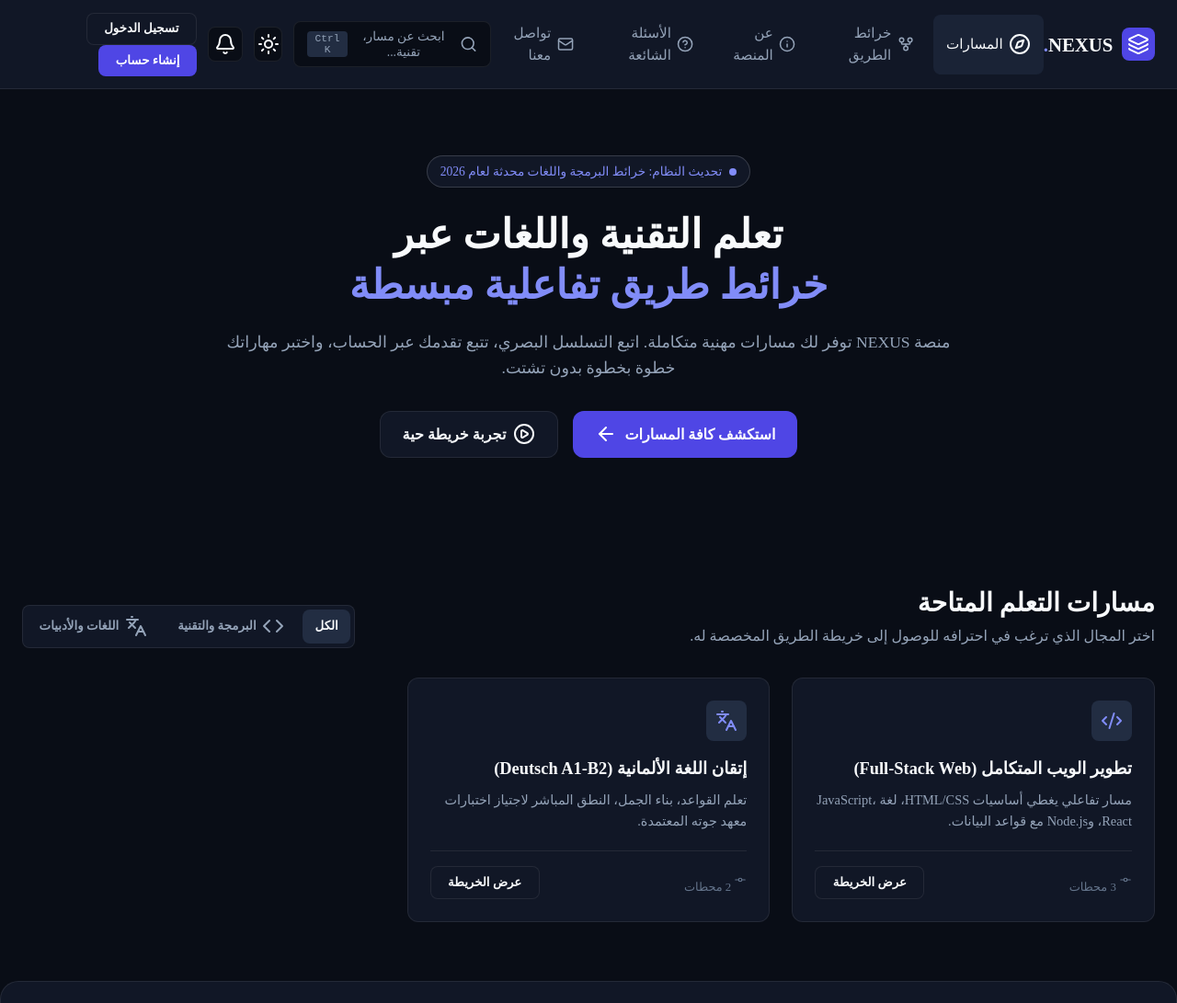
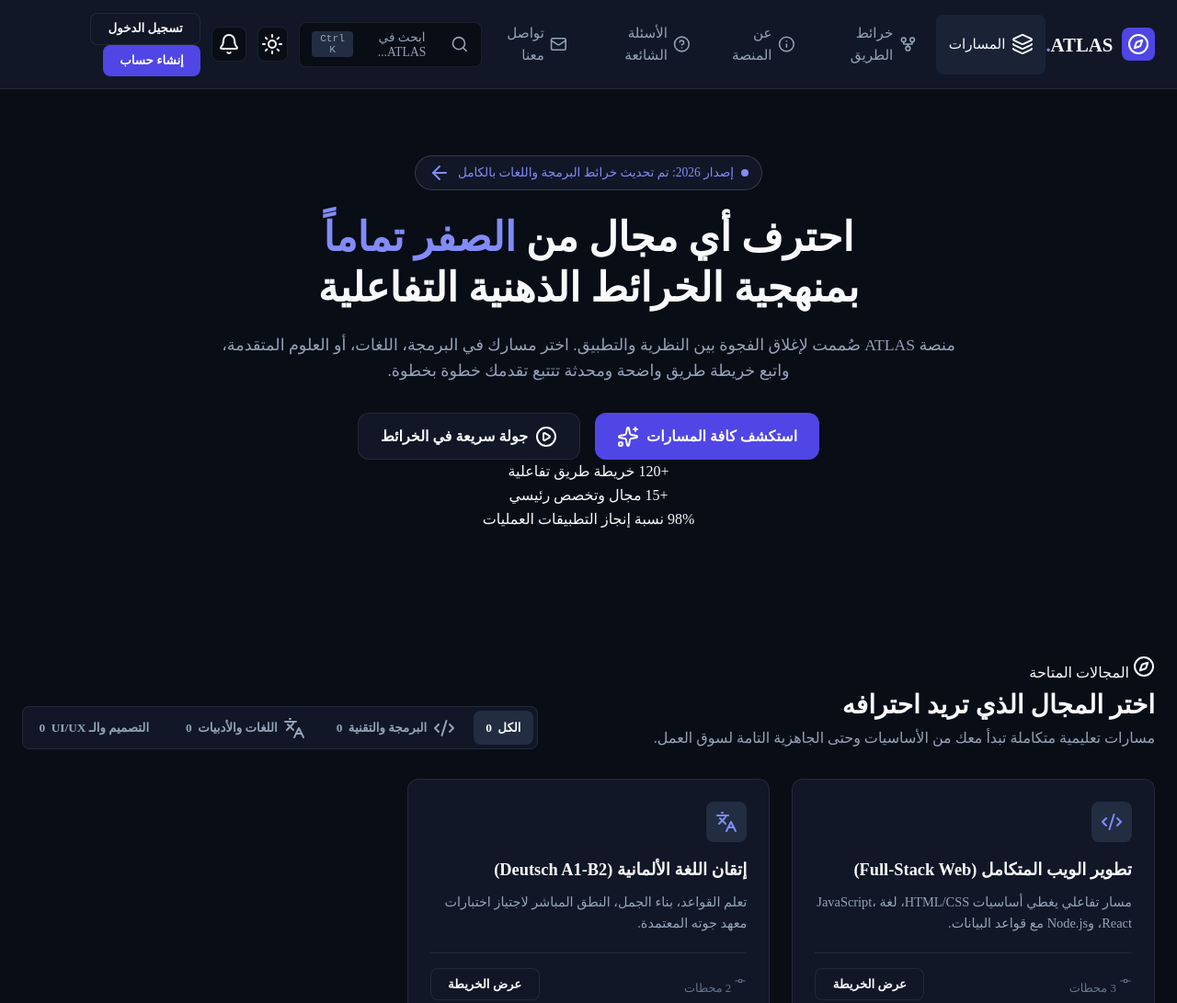
Before and after one commit to Sadaka-app-eg/Atlas, a plain HTML site: page index.html in a window 1280 px wide. Shown: the top 1091 px of the page at 92% size. Drawn offline with nearby package versions, Linux system fonts and the light colour scheme; no server answers.

Commit message:
Update index.html

```diff
--- a/index.html
+++ b/index.html
@@ -25,76 +25,129 @@
         <span>أنت تعمل حالياً في وضع عدم الاتصال (Offline Mode). قد لا تتحديث الأنشطة فوراً.</span>
     </div>
 
-    <!-- Global Header -->
-    <header class="global-header">
+  <!-- ==========================================================================
+   Global Sticky Header Architecture - ATLAS Platform
+   ========================================================================== -->
+<header class="global-header" id="mainHeader">
     <div class="header-container">
-            <a href="#" class="brand-logo" aria-label="NEXUS الصفحة الرئيسية">
-                <div class="logo-badge"><i data-lucide="layers"></i></div>
-                <span class="logo-title">NEXUS<span class="accent-dot">.</span></span>
+
+        <!-- Brand Identity & Logo -->
+        <a href="#" class="brand-logo" aria-label="ATLAS الصفحة الرئيسية">
+            <div class="logo-badge" aria-hidden="true">
+                <i data-lucide="compass"></i>
+            </div>
+            <span class="logo-title">ATLAS<span class="accent-dot">.</span></span>
         </a>
 
-            <nav class="desktop-nav" aria-label="التنقل الرئيسي">
-                <a href="#tracks" class="nav-item active"><i data-lucide="compass"></i> المسارات</a>
-                <a href="#roadmaps" class="nav-item"><i data-lucide="git-fork"></i> خرائط الطريق</a>
-                <a href="#about" class="nav-item"><i data-lucide="info"></i> عن المنصة</a>
-                <a href="#faq" class="nav-item"><i data-lucide="help-circle"></i> الأسئلة الشائعة</a>
-                <a href="#contact" class="nav-item"><i data-lucide="mail"></i> تواصل معنا</a>
+        <!-- Desktop Navigation Items -->
+        <nav class="desktop-nav" aria-label="التنقل الرئيسي داخل المنصة">
+            <a href="#tracks" class="nav-item active" data-nav="tracks">
+                <i data-lucide="layers"></i>
+                <span>المسارات</span>
+            </a>
+            <a href="#roadmaps" class="nav-item" data-nav="roadmaps">
+                <i data-lucide="git-fork"></i>
+                <span>خرائط الطريق</span>
+            </a>
+            <a href="#about" class="nav-item" data-nav="about">
+                <i data-lucide="info"></i>
+                <span>عن المنصة</span>
+            </a>
+            <a href="#faq" class="nav-item" data-nav="faq">
+                <i data-lucide="help-circle"></i>
+                <span>الأسئلة الشائعة</span>
+            </a>
+            <a href="#contact" class="nav-item" data-nav="contact">
+                <i data-lucide="mail"></i>
+                <span>تواصل معنا</span>
+            </a>
         </nav>
 
+        <!-- Global Header Controls & Actions -->
         <div class="header-actions">
-                <button class="search-trigger" id="searchTriggerBtn" aria-label="فتح البحث السريع">
-                    <i data-lucide="search"></i>
-                    <span class="search-label">ابحث عن مسار، تقنية...</span>
-                    <kbd>Ctrl K</kbd>
+
+            <!-- Quick Search Palette Trigger -->
+            <button class="search-trigger" id="searchTriggerBtn" type="button" aria-label="فتح نافذة البحث السريع">
+                <i data-lucide="search" aria-hidden="true"></i>
+                <span class="search-label">ابحث في ATLAS...</span>
+                <kbd class="key-badge">Ctrl K</kbd>
             </button>
 
-                <button class="icon-button theme-toggle-btn" id="themeToggleBtn" title="تبديل الثيم">
-                    <i data-lucide="sun" class="sun-icon"></i>
-                    <i data-lucide="moon" class="moon-icon"></i>
+            <!-- Theme Switcher Button (Dark / Light) -->
+            <button class="icon-button theme-toggle-btn" id="themeToggleBtn" type="button" title="تبديل مظهر المنصة" aria-label="تبديل مظهر المنصة">
+                <i data-lucide="sun" class="sun-icon" aria-hidden="true"></i>
+                <i data-lucide="moon" class="moon-icon" aria-hidden="true"></i>
             </button>
 
-                <div class="notifications-wrapper">
-                    <button class="icon-button" id="notifBtn" aria-label="الإشعارات">
-                        <i data-lucide="bell"></i>
-                        <span class="notif-badge hidden" id="notifBadge">0</span>
+            <!-- Notifications Center Component -->
+            <div class="notifications-wrapper" id="notifWrapper">
+                <button class="icon-button notif-btn" id="notifBtn" type="button" aria-label="مركز الإشعارات" aria-expanded="false">
+                    <i data-lucide="bell" aria-hidden="true"></i>
+                    <span class="notif-badge hidden" id="notifBadge" aria-label="عدد الإشعارات غير المقروءة">0</span>
                 </button>
 
-                    <div class="notif-dropdown hidden" id="notifDropdown">
+                <!-- Notifications Dropdown Panel -->
+                <div class="notif-dropdown hidden" id="notifDropdown" role="menu">
                     <div class="dropdown-header">
+                        <div class="title-group">
                             <h4>الإشعارات</h4>
-                            <button class="link-btn" id="markAllRead">تحديد الكل كمقروء</button>
+                            <span class="unread-count-pill" id="unreadCountPill">0 جديد</span>
+                        </div>
+                        <button class="link-btn" id="markAllReadBtn" type="button">تحديد الكل كمقروء</button>
                     </div>
                     <div class="notif-list" id="notifList">
-                            <p class="empty-notif">لا توجد إشعارات جديدة حالياً.</p>
+                        <div class="empty-notif-state">
+                            <i data-lucide="bell-off" aria-hidden="true"></i>
+                            <p>لا توجد إشعارات جديدة في الوقت الحالي.</p>
+                        </div>
                     </div>
                 </div>
             </div>
 
-                <!-- Unauthenticated State -->
+            <!-- Auth State Container 1: Guest View (Default Unauthenticated) -->
             <div class="auth-buttons" id="loggedOutView">
-                    <button class="btn btn-secondary" id="loginBtn">تسجيل الدخول</button>
-                    <button class="btn btn-primary" id="signupBtn">إنشاء حساب</button>
+                <button class="btn btn-secondary" id="loginBtn" type="button">تسجيل الدخول</button>
+                <button class="btn btn-primary" id="signupBtn" type="button">إنشاء حساب</button>
             </div>
 
-                <!-- Authenticated User Profile -->
+            <!-- Auth State Container 2: Logged In User View (Hidden by Default) -->
             <div class="user-profile-menu hidden" id="loggedInView">
-                    <button class="avatar-btn" id="avatarBtn">
-                        <span class="avatar-text" id="avatarText">U</span>
+                <button class="avatar-btn" id="avatarBtn" type="button" aria-expanded="false" aria-label="قائمة الحساب الشخصي">
+                    <span class="avatar-text" id="avatarText">A</span>
+                    <span class="status-dot-online" title="متصل الآن"></span>
                 </button>
-                    <div class="profile-dropdown hidden" id="profileDropdown">
-                        <div class="user-info">
-                            <strong id="userNameDisplay">المستخدم</strong>
-                            <span id="userEmailDisplay">user@example.com</span>
+
+                <!-- Profile Dropdown Menu -->
+                <div class="profile-dropdown hidden" id="profileDropdown" role="menu">
+                    <div class="user-info-card">
+                        <div class="user-avatar-large" id="menuAvatarLarge">A</div>
+                        <div class="user-text-details">
+                            <strong id="userNameDisplay">أحمد حسني</strong>
+                            <span id="userEmailDisplay">ahmed@example.com</span>
                         </div>
-                        <hr>
-                        <a href="#settings" id="openSettingsBtn" class="dropdown-item"><i data-lucide="settings"></i> الإعدادات</a>
-                        <button id="logoutBtn" class="dropdown-item danger"><i data-lucide="log-out"></i> تسجيل الخروج</button>
+                    </div>
+                    <div class="dropdown-divider"></div>
+                    <a href="#settings" class="dropdown-item" id="openSettingsBtn" role="menuitem">
+                        <i data-lucide="settings" aria-hidden="true"></i>
+                        <span>إعدادات الحساب</span>
+                    </a>
+                    <a href="#my-progress" class="dropdown-item" id="myProgressBtn" role="menuitem">
+                        <i data-lucide="bookmark" aria-hidden="true"></i>
+                        <span>مساراتي المحفوظة</span>
+                    </a>
+                    <div class="dropdown-divider"></div>
+                    <button class="dropdown-item danger-item" id="logoutBtn" type="button" role="menuitem">
+                        <i data-lucide="log-out" aria-hidden="true"></i>
+                        <span>تسجيل الخروج</span>
+                    </button>
                 </div>
             </div>
 
-                <button class="mobile-menu-btn" id="mobileMenuBtn" aria-label="القائمة">
-                    <i data-lucide="menu"></i>
+            <!-- Mobile Drawer Menu Toggle Button -->
+            <button class="mobile-menu-btn" id="mobileMenuBtn" type="button" aria-label="فتح القائمة الجانبية">
+                <i data-lucide="menu" aria-hidden="true"></i>
             </button>
+
         </div>
     </div>
 </header>
@@ -102,44 +155,108 @@
     <!-- Main Application Canvas -->
     <main id="main-content">
 
-        <!-- Hero Section -->
-        <section class="hero-section">
-            <div class="hero-content">
-                <div class="pill-badge">
-                    <span class="pulse-indicator"></span>
-                    <span>تحديث النظام: خرائط البرمجة واللغات محدثة لعام 2026</span>
+<!-- ==========================================================================
+   Hero Section Architecture - ATLAS Engine
+   ========================================================================== -->
+<section class="hero-section" id="heroSection">
+    <div class="hero-container">
+
+        <!-- Live Status Pill Badge -->
+        <div class="pill-badge" role="status">
+            <span class="pulse-indicator" aria-hidden="true"></span>
+            <span class="badge-text">إصدار 2026: تم تحديث خرائط البرمجة واللغات بالكامل</span>
+            <i data-lucide="arrow-left" class="badge-icon" aria-hidden="true"></i>
         </div>
+
+        <!-- Main Headline & Value Proposition -->
         <h1 class="hero-heading">
-                    تعلم التقنية واللغات عبر <br>
-                    <span class="text-accent">خرائط طريق تفاعلية مبسطة</span>
+            احترف أي مجال من <span class="text-accent">الصفر تماماً</span><br>
+            بمنهجية الخرائط الذهنية التفاعلية
         </h1>
+
+        <!-- Subtitle Narrative -->
         <p class="hero-lead">
-                    منصة NEXUS توفر لك مسارات مهنية متكاملة. اتبع التسلسل البصري، تتبع تقدمك عبر الحساب، واختبر مهاراتك خطوة بخطوة بدون تشتت.
+            منصة ATLAS صُممت لإغلاق الفجوة بين النظرية والتطبيق. اختر مسارك في البرمجة، اللغات، أو العلوم المتقدمة، واتبع خريطة طريق واضحة ومحدثة تتتبع تقدمك خطوة بخطوة.
         </p>
+
+        <!-- Primary Call To Actions -->
         <div class="hero-controls">
-                    <a href="#tracks" class="btn btn-primary btn-lg">استكشف كافة المسارات <i data-lucide="arrow-left"></i></a>
-                    <a href="#roadmaps" class="btn btn-secondary btn-lg"><i data-lucide="play-circle"></i> تجربة خريطة حية</a>
+            <a href="#tracks" class="btn btn-primary btn-lg" id="exploreTracksCta">
+                <span>استكشف كافة المسارات</span>
+                <i data-lucide="sparkles" aria-hidden="true"></i>
+            </a>
+            <a href="#roadmaps" class="btn btn-secondary btn-lg" id="demoRoadmapCta">
+                <i data-lucide="play-circle" aria-hidden="true"></i>
+                <span>جولة سريعة في الخرائط</span>
+            </a>
         </div>
+
+        <!-- Platform Proof Stats Banner -->
+        <div class="stats-banner" id="statsBanner" aria-label="إحصائيات المنصة">
+            <div class="stat-item">
+                <span class="stat-number" id="statRoadmapsCount">+120</span>
+                <span class="stat-label">خريطة طريق تفاعلية</span>
+            </div>
+            <div class="stat-divider" aria-hidden="true"></div>
+            <div class="stat-item">
+                <span class="stat-number" id="statTracksCount">+15</span>
+                <span class="stat-label">مجال وتخصص رئيسي</span>
+            </div>
+            <div class="stat-divider" aria-hidden="true"></div>
+            <div class="stat-item">
+                <span class="stat-number" id="statCompletionRate">98%</span>
+                <span class="stat-label">نسبة إنجاز التطبيقات العمليات</span>
+            </div>
+        </div>
+
     </div>
 </section>
 
-        <!-- Tracks Section -->
-        <section class="section-container" id="tracks">
+<!-- ==========================================================================
+   Tracks Grid & Filter Engine - ATLAS Engine
+   ========================================================================== -->
+<section class="section-container" id="tracks" aria-labelledby="tracksHeading">
+
+    <!-- Section Header & Category Pills -->
     <div class="section-title-group">
-                <div>
-                    <h2 class="section-heading">مسارات التعلم المتاحة</h2>
-                    <p class="section-subheading">اختر المجال الذي ترغب في احترافه للوصول إلى خريطة الطريق المخصصة له.</p>
+        <div class="title-text-block">
+            <span class="section-tag-inline">
+                <i data-lucide="compass" aria-hidden="true"></i>
+                <span>المجالات المتاحة</span>
+            </span>
+            <h2 class="section-heading" id="tracksHeading">اختر المجال الذي تريد احترافه</h2>
+            <p class="section-subheading">مسارات تعليمية متكاملة تبدأ معك من الأساسيات وحتى الجاهزية التامة لسوق العمل.</p>
         </div>
-                <div class="filter-pills" role="tablist">
-                    <button class="pill active" role="tab" data-category="all">الكل</button>
-                    <button class="pill" role="tab" data-category="programming"><i data-lucide="code"></i> البرمجة والتقنية</button>
-                    <button class="pill" role="tab" data-category="languages"><i data-lucide="languages"></i> اللغات والأدبيات</button>
+
+        <!-- Filter Category Tabs -->
+        <div class="filter-pills" role="tablist" aria-label="تصفية مجالات التعلم">
+            <button class="pill active" role="tab" aria-selected="true" data-category="all" id="tab-all">
+                <span>الكل</span>
+                <span class="pill-count" id="count-all">0</span>
+            </button>
+            <button class="pill" role="tab" aria-selected="false" data-category="programming" id="tab-programming">
+                <i data-lucide="code-2" aria-hidden="true"></i>
+                <span>البرمجة والتقنية</span>
+                <span class="pill-count" id="count-programming">0</span>
+            </button>
+            <button class="pill" role="tab" aria-selected="false" data-category="languages" id="tab-languages">
+                <i data-lucide="languages" aria-hidden="true"></i>
+                <span>اللغات والأدبيات</span>
+                <span class="pill-count" id="count-languages">0</span>
+            </button>
+            <button class="pill" role="tab" aria-selected="false" data-category="design" id="tab-design">
+                <i data-lucide="figma" aria-hidden="true"></i>
+                <span>التصميم والـ UI/UX</span>
+                <span class="pill-count" id="count-design">0</span>
+            </button>
         </div>
     </div>
 
-            <div class="grid-layout" id="tracksGrid" aria-live="polite">
-                <!-- Tracks or Skeletons injected dynamically -->
+    <!-- Dynamic Grid View Container -->
+    <div class="grid-layout" id="tracksGrid" aria-live="polite" aria-busy="false">
+        <!-- Javascript will inject Skeleton Loaders first, then real Track Cards -->
     </div>
+
 </section>
 
         <!-- Interactive Node Graph Preview -->
```
Lines whose indentation alone changed are shown as unchanged.
